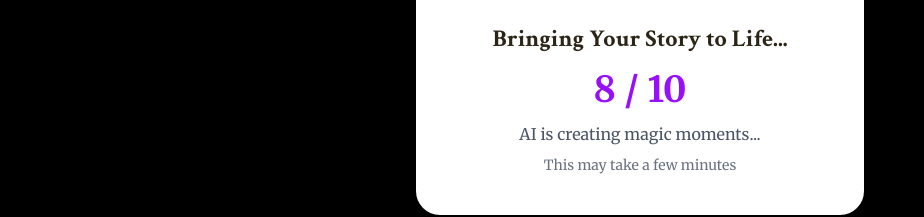
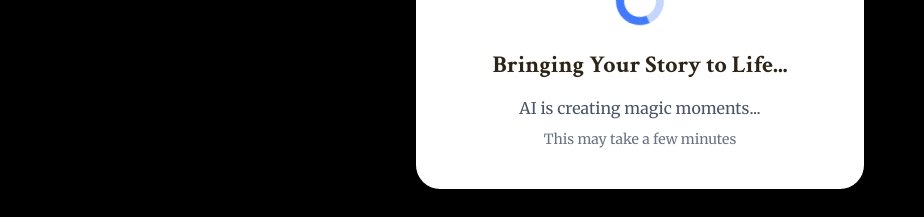
Before and after one commit to ap425q/fable-tales, a Next.js app in the folder packages/web/: page /scene-generation/1 in a window 1280 px wide. Both pictures are taken after a click on the button "Generate All Scene Images". Shown: the part 337-554 px from the top of the page, without its empty margins (0-924 px from the left). Built offline with nearby package versions, Linux system fonts and the light colour scheme.

Commit message:
:sparkles: Update SceneGenerationPage to clear image versions and set generationStatus to PENDING for all scenes upon loading, improving initial state management. Adjust layout for better readability.

```diff
--- a/packages/web/src/app/scene-generation/[storyId]/page.tsx
+++ b/packages/web/src/app/scene-generation/[storyId]/page.tsx
@@ -83,19 +83,17 @@ export default function SceneGenerationPage({
         //   setScenes(result.data.scenes)
         // }
 
-        // MOCK: Using mock data
+        // MOCK: Using mock data, but clear images initially
         await simulateDelay(800)
-        setScenes(mockSceneImages)
+        // Clear all image versions and set status to PENDING
+        const scenesWithoutImages = mockSceneImages.map((scene) => ({
+          ...scene,
+          imageVersions: [],
+          selectedVersionId: undefined,
+          generationStatus: GenerationStatus.PENDING,
+        }))
+        setScenes(scenesWithoutImages)
         setCharacters(mockCharacters)
-
-        // Auto-generate if no scenes have images yet
-        const hasAnyImages = mockSceneImages.some(
-          (scene) => scene.imageVersions.length > 0
-        )
-        if (!hasAnyImages) {
-          // Uncomment to auto-generate on load
-          // handleGenerateAll()
-        }
       } catch (err) {
         const apiErr = err as ApiError
         setError(apiErr.message || "Failed to load scenes. Please try again.")
@@ -1200,16 +1198,7 @@ export default function SceneGenerationPage({
             <h3 className="mt-6 text-2xl font-bold text-gray-900">
               Bringing Your Story to Life...
             </h3>
-            <div className="mt-4 text-4xl font-bold text-purple-600">
-              {
-                scenes.filter(
-                  (scene) =>
-                    scene.generationStatus === GenerationStatus.COMPLETED
-                ).length
-              }{" "}
-              / {scenes.length}
-            </div>
-            <p className="mt-3 text-gray-600">
+            <p className="mt-4 text-gray-600">
               AI is creating magic moments...
             </p>
             <p className="mt-2 text-sm text-gray-500">
```
